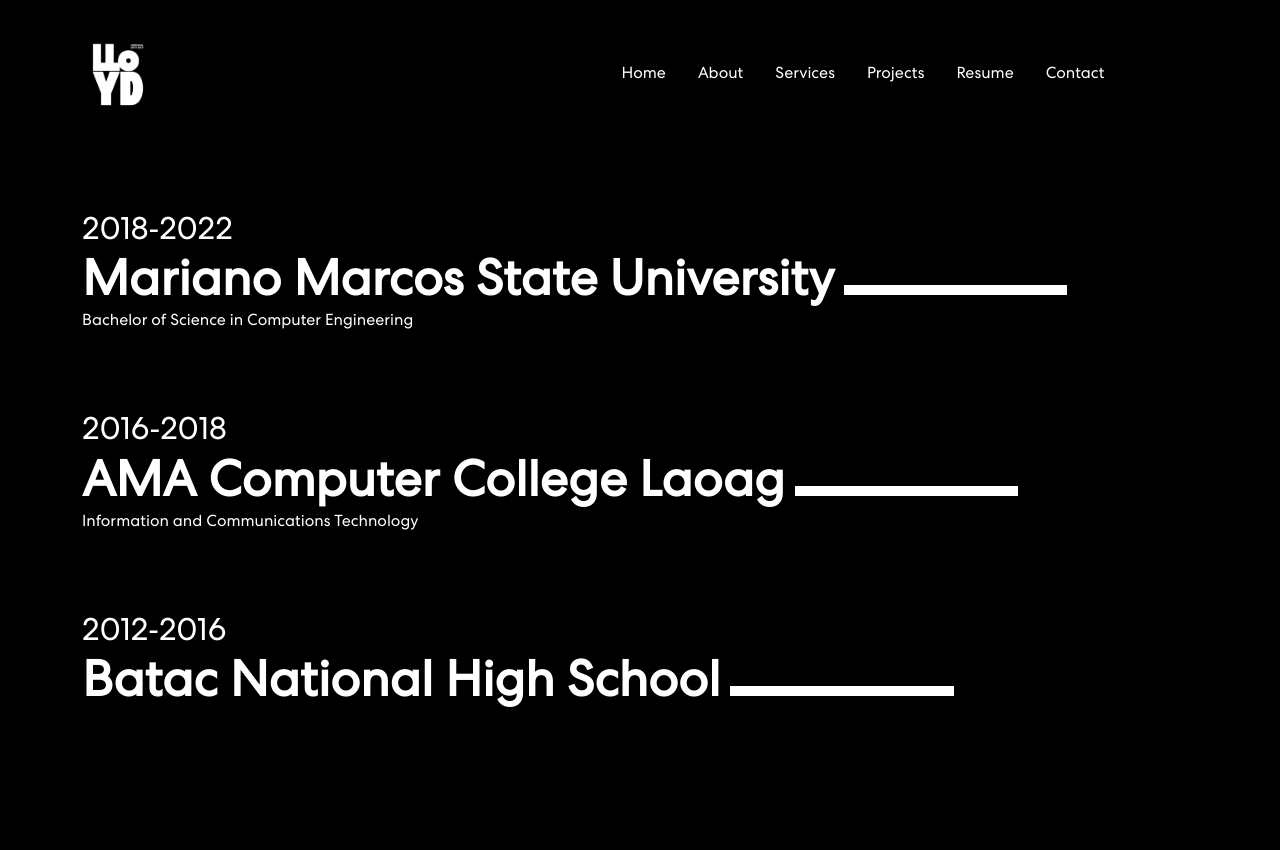
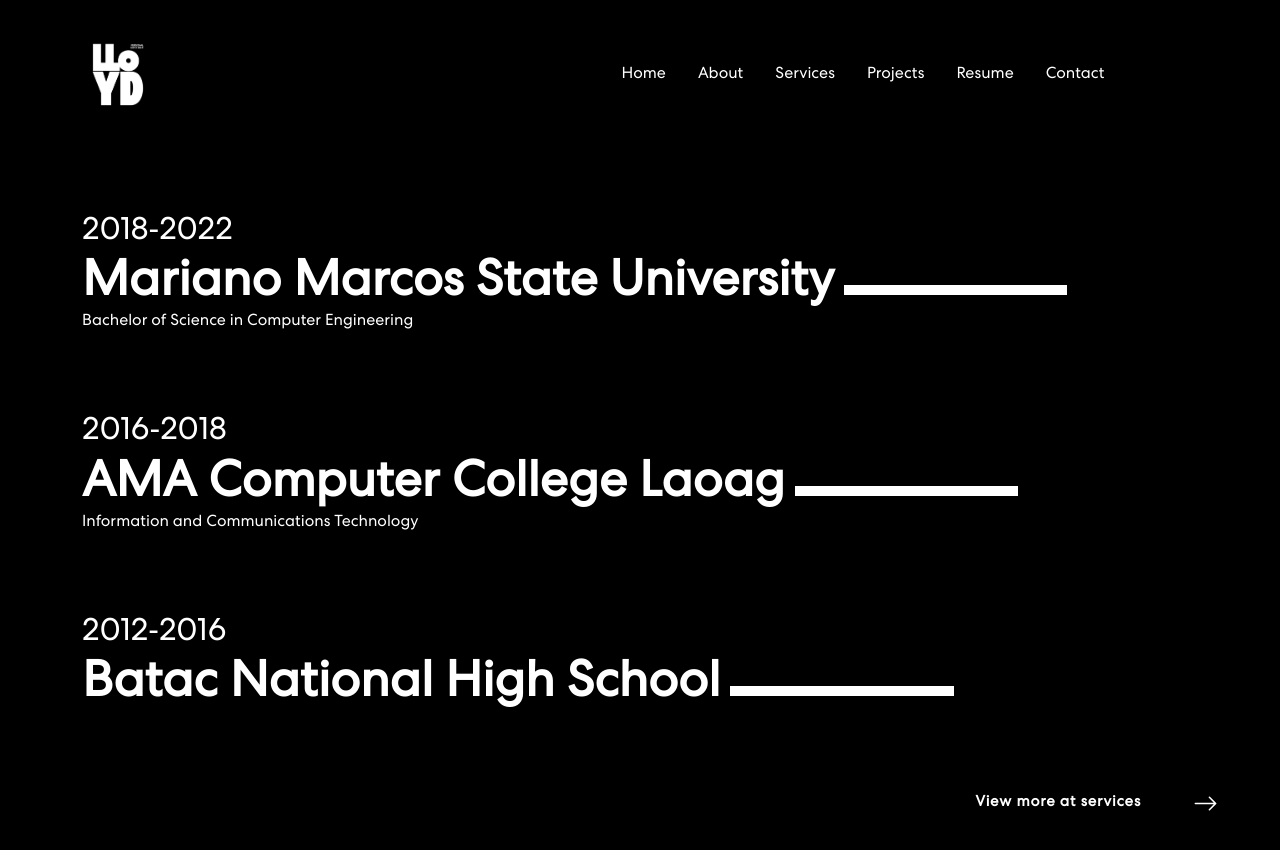
Before and after one commit to lloydbutay123/career-porfolio-by-jlnb, a React (Create React App) app: page /about in a window 1280 px wide. Shown: the top 850 px of the page. Built offline with nearby package versions, Linux system fonts and the light colour scheme.

Commit message:
added animation

```diff
--- a/package.json
+++ b/package.json
@@ -12,6 +12,7 @@
     "@testing-library/user-event": "^13.5.0",
     "@tsparticles/react": "^3.0.0",
     "bootstrap": "^5.3.3",
+    "framer-motion": "^11.0.15",
     "react": "^18.2.0",
     "react-bootstrap": "^2.10.1",
     "react-bootstrap-icons": "^1.11.3",
@@ -25,8 +26,8 @@
   },
   "scripts": {
     "start": "react-scripts start",
-    "predeploy" : "npm run build",
-    "deploy" : "gh-pages -d build",
+    "predeploy": "npm run build",
+    "deploy": "gh-pages -d build",
     "build": "react-scripts build",
     "test": "react-scripts test",
     "eject": "react-scripts eject"
--- a/src/App.css
+++ b/src/App.css
@@ -558,9 +558,66 @@
   margin-right: -50%;
 }
 
+.aboutMe button {
+  color: #fff;
+  font-weight: 700;
+  font-size: 15px;
+  letter-spacing: 0.8px;
+  display: flex;
+  float: right;
+  align-items: center;
+  border: none;
+  background: none;
+  position: relative;
+  margin-bottom: 5rem;
+}
+
+.aboutMe button::after {
+  content: "";
+  position: absolute;
+  bottom: -10px;
+  left: 0;
+  width: 0;
+  height: 5px;
+  background-color: blue;
+}
+
+.aboutMe button:hover::after {
+  width: 100%;
+  transition: 0.3s;
+}
+
+.aboutMe button svg {
+  font-size: 25px;
+  margin-left: 2rem;
+  line-height: 1;
+  animation: slide 1s infinite;
+}
+
 footer {
   display: inline-block;
   align-items: center;
+}
+
+
+.slide-in {
+  position: fixed;
+  top: 0;
+  left: 0;
+  width: 100%;
+  height: 100vh;
+  background-color: #0f0f0f;
+  transform-origin: right;
+}
+
+.slide-out {
+  position: fixed;
+  top: 0;
+  left: 0;
+  width: 100%;
+  height: 100vh;
+  background-color: #0f0f0f;
+  transform-origin: left;
 }
 
 
--- a/src/App.js
+++ b/src/App.js
@@ -5,24 +5,30 @@
   BrowserRouter as Router,
   Routes,
   Route,
+  useLocation
 } from "react-router-dom";
 import Banner from "./components/Banner";
 import About from "./components/About";
 import Services from "./components/Services";
 import Projects from "./components/Projects";
 import Contact from "./components/Contact";
+import { AnimatePresence } from "framer-motion";
 
 function App() {
+  const location = useLocation();
   return (
     <div className="App">
       <NavBar />
-      <Routes>
+      <AnimatePresence mode="wait">
+      <Routes location={location} key={location.pathname}>
         <Route path="/" element={<Banner />}></Route>
         <Route path="/about" element={<About />}></Route>
         <Route path="/services" element={<Services />}></Route>
         <Route path="/projects" element={<Projects />}></Route>
         <Route path="/contact" element={<Contact />}></Route>
       </Routes>
+
+      </AnimatePresence>
     </div>
   );
 }
--- a/src/components/About.js
+++ b/src/components/About.js
@@ -1,5 +1,8 @@
-import { Col, Container, Row } from "react-bootstrap";
+import { Container } from "react-bootstrap";
 import Education from "../Helper/Education";
+import Transition from "./Transition";
+import { Link } from "react-router-dom";
+import { ArrowRight } from "react-bootstrap-icons";
 
 function About() {
   return (
@@ -16,9 +19,15 @@
             </div>
           );
         })}
+
+        <Link to="/services">
+                <button>
+                  View more at services <ArrowRight size={25} />
+                </button>
+              </Link>
       </Container>
     </section>
   );
 }
 
-export default About;
+export default Transition(About);
--- a/src/components/Banner.js
+++ b/src/components/Banner.js
@@ -5,6 +5,10 @@
 import { ArrowRight } from "react-bootstrap-icons";
 import { Link } from "react-router-dom";
 import Socials from "./Socials";
+import Transition from "./Transition";
+
+
+
 function Banner() {
   const [loopNum, setLoopNum] = useState(0);
   const [isDeleting, setIsDeleting] = useState(false);
@@ -95,4 +99,4 @@
   );
 }
 
-export default Banner;
+export default Transition(Banner);
--- a/src/components/Contact.js
+++ b/src/components/Contact.js
@@ -1,8 +1,8 @@
 import { Button, Col, Container, FormGroup, Row } from "react-bootstrap";
 import { ArrowUpRight } from "react-bootstrap-icons";
 import Form from "react-bootstrap/Form";
-import InputGroup from "react-bootstrap/InputGroup";
 import Footer from "../components/Footer";
+import Transition from "./Transition";
 
 function Contact() {
   return (
@@ -75,4 +75,4 @@
   );
 }
 
-export default Contact;
+export default Transition(Contact);
--- a/src/components/Projects.js
+++ b/src/components/Projects.js
@@ -2,6 +2,7 @@
 import ProjectLists from "../Helper/Projects";
 import { ArrowRight } from "react-bootstrap-icons";
 import { Link } from "react-router-dom";
+import Transition from "./Transition";
 
 function Projects() {
   return (
@@ -56,4 +57,4 @@
   );
 }
 
-export default Projects;
+export default Transition(Projects);
--- a/src/components/Services.js
+++ b/src/components/Services.js
@@ -1,6 +1,7 @@
 import { Col, Container, Row } from "react-bootstrap";
 import ServicesList from "../Helper/Services";
 import Skills from "../Helper/Skills";
+import Transition from "./Transition";
 
 function Services() {
   return (
@@ -41,4 +42,4 @@
   );
 }
 
-export default Services;
+export default Transition(Services);
--- /dev/null
+++ b/src/components/Transition.js
@@ -0,0 +1,26 @@
+import { motion } from "framer-motion";
+
+const Transition = (OgComponent) => {
+    return () => (
+        <>
+        <OgComponent />
+        <motion.div
+            className="slide-in"
+            initial={{ scaleX: 0 }}
+            animate={{ scaleX: 0 }}
+            exit={{ scaleX: 1 }}
+            transition={{ duration: 1, ease: [0.22, 1, 0.36, 1] }}
+        />
+        <motion.div
+             className="slide-out"
+            initial={{ scaleX: 1 }}
+            animate={{ scaleX: 0 }}
+            exit={{ scaleX: 0 }}
+            transition={{ duration: 1, ease: [0.22, 1, 0.36, 1] }}
+        />
+
+        </>
+    )
+}
+
+export default Transition;
```
Also changed, not shown: 1 other file (tests, documents, lock files or other folders).
